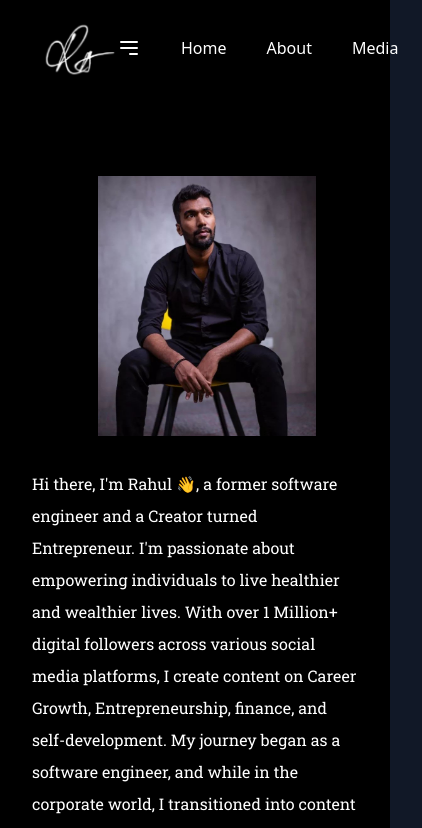
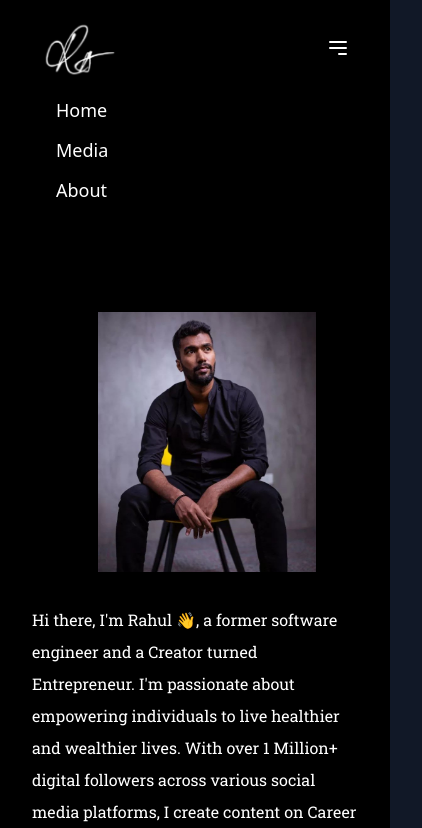
Before and after one commit to arm-stronger-maker/MyCreation, a plain HTML site: page index.html in a window 390 px wide. Both pictures are taken after a click on the button 358 px from the left and 48 px from the top of the page. Shown: the top 828 px of the page, 422 px wide, since content can reach past the window. Drawn offline with nearby package versions, Linux system fonts and the light colour scheme; a web font is replaced by a local one.

Commit message:
navbar aligns

```diff
--- a/index.html
+++ b/index.html
@@ -125,16 +125,17 @@
                             d="M4 6h16M4 12h16m-7 6h7"></path>
                     </svg>
                 </button>
-                <div class="hidden md:hidden" id="sub-menu">
-                    <div class="flex space-x-10">
-                        <a href="#" class="text-white">Home</a>
-                        <a href="#" class="text-white">About</a>
-                        <a href="#" class="text-white pr-6">Media</a>
-                    </div>
+            </div>
+            <div class="hidden md:hidden" id="sub-menu">
+                <div class="flex flex-col mt-4">
+                    <a href="#home" class="block pl-14 pb-3 pr-5 text-white text-lg hover:text-red-700">Home</a>
+                    <a href="#media" class="block pl-14 pb-3 pr-5 text-white text-lg hover:text-red-700">Media</a>
+                    <a href="#aboutme" class="block pl-14 pb-3 pr-5 text-white text-lg hover:text-red-700">About</a>
                 </div>
             </div>
         </div>
     </nav>
+
 
     <section id="home" class="bg-black py-20 pb-12 relative" data-aos="fade-up">
         <div class="scroll-indicator"></div>
```
